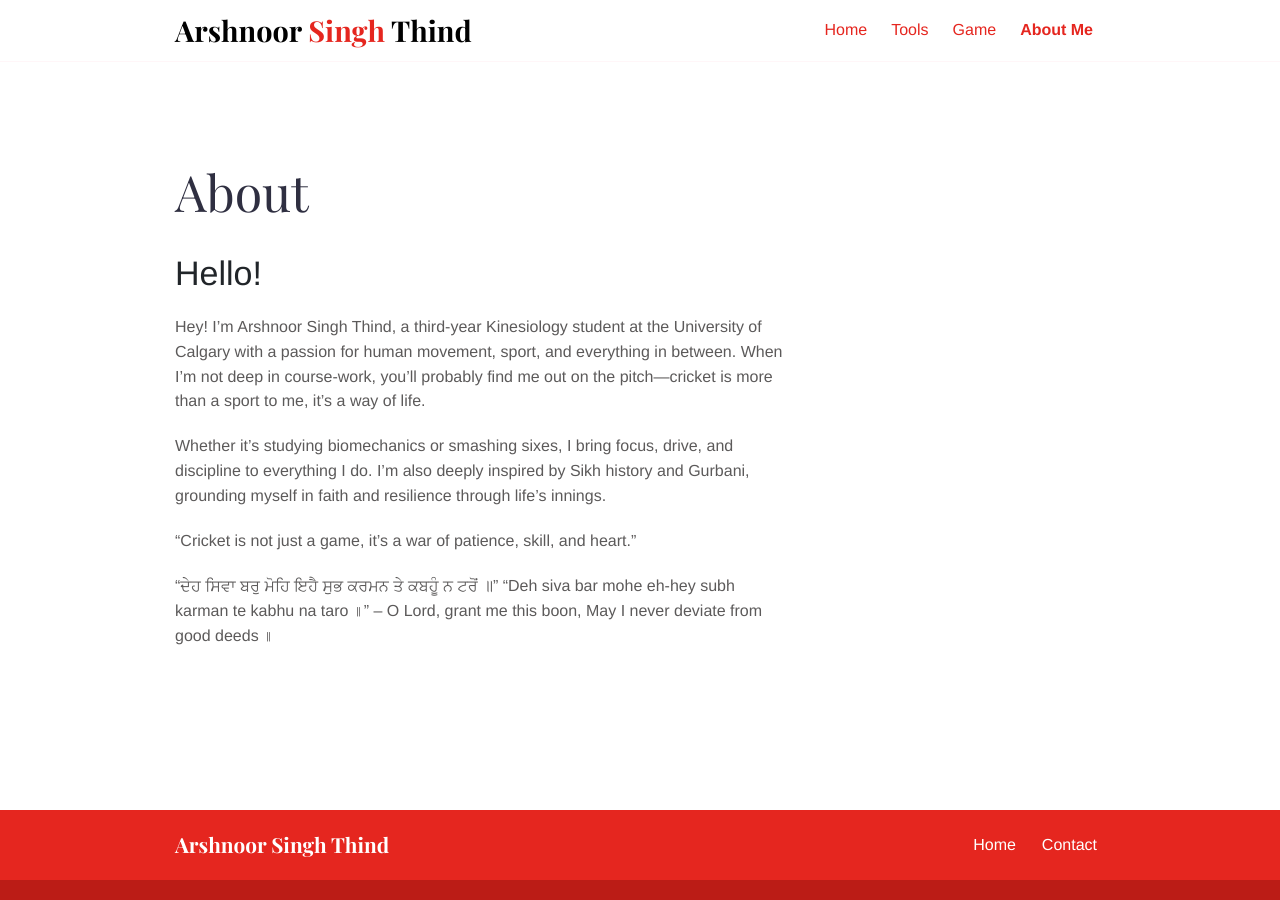
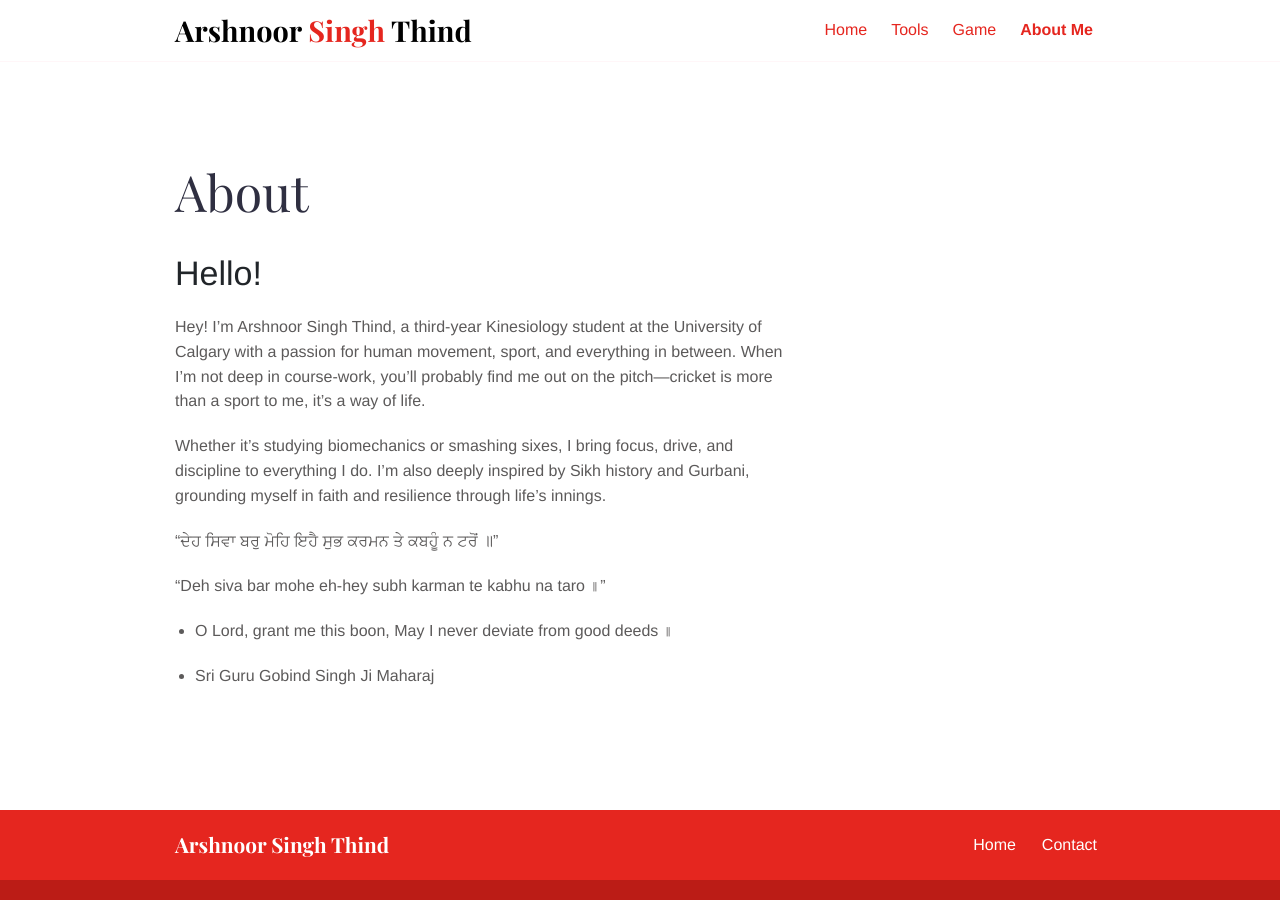
Before and after one commit to ArshnoorSinghThind/knes381Final, a Jekyll site: the page built from pages/about.md, in a window 1280 px wide. Built offline with Jekyll 4.4.1, drawn with Linux system fonts in a browser that asks for light colours.

Commit message:
Edited quote out about.md

```diff
--- a/pages/about.md
+++ b/pages/about.md
@@ -12,7 +12,10 @@ Hey! I'm Arshnoor Singh Thind, a third-year Kinesiology student at the Universit
 
 Whether it's studying biomechanics or smashing sixes, I bring focus, drive, and discipline to everything I do. I'm also deeply inspired by Sikh history and Gurbani, grounding myself in faith and resilience through life’s innings.
 
-"Cricket is not just a game, it's a war of patience, skill, and heart."
+"ਦੇਹ ਸਿਵਾ ਬਰੁ ਮੋਹਿ ਇਹੈ ਸੁਭ ਕਰਮਨ ਤੇ ਕਬਹੂੰ ਨ ਟਰੋਂ ॥"
 
-"ਦੇਹ ਸਿਵਾ ਬਰੁ ਮੋਹਿ ਇਹੈ ਸੁਭ ਕਰਮਨ ਤੇ ਕਬਹੂੰ ਨ ਟਰੋਂ ॥"
-"Deh siva bar mohe eh-hey subh karman te kabhu na taro ॥" – O Lord, grant me this boon, May I never deviate from good deeds ॥
+"Deh siva bar mohe eh-hey subh karman te kabhu na taro ॥"
+
+- O Lord, grant me this boon, May I never deviate from good deeds ॥
+
+- Sri Guru Gobind Singh Ji Maharaj
```
